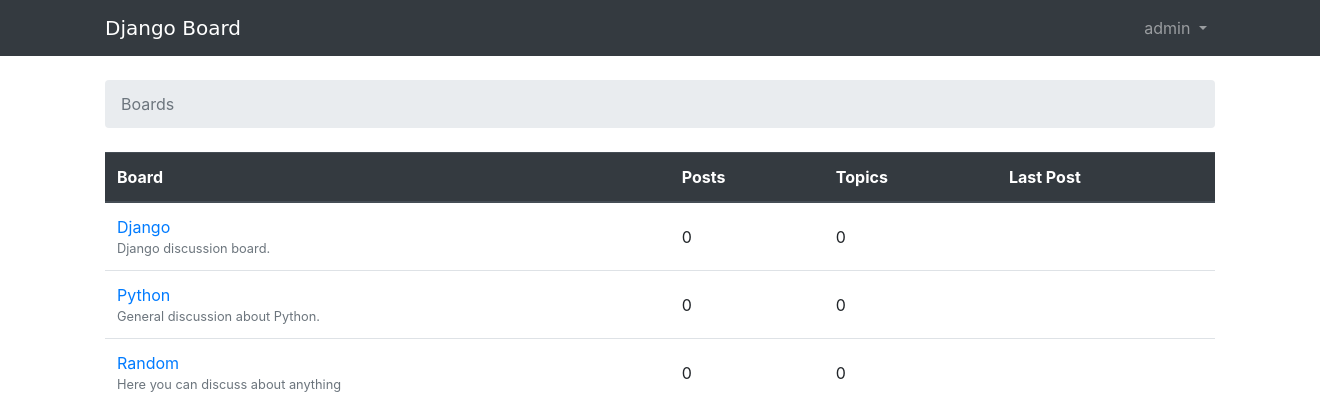
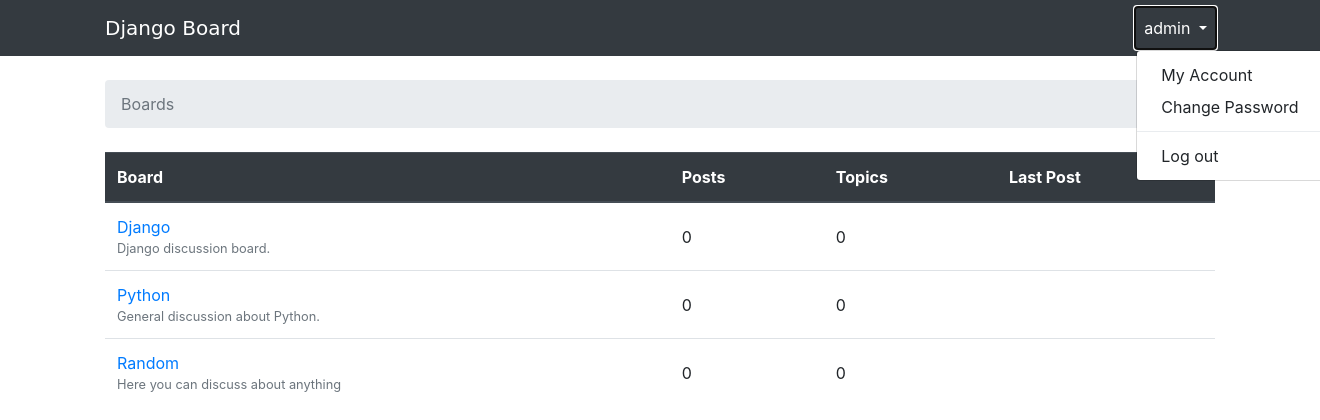
Before and after one commit to tigerjoy/learning-django-forum, a Django app: page / in a window 1320 px wide, after a click on "admin". Shown: the top 420 px of the page. Run offline with Django 3.2, Linux system fonts and the light colour scheme; a user stored in the database is signed in; data comes from the database, SQL or seed files in the repository; some libraries are stand-ins or nearby versions; some web fonts are replaced.

Commit message:
Update to show Log in, Sign Up button if the user is not logged in, dropdown menu otherwise

```diff
--- a/myproject/templates/base.html
+++ b/myproject/templates/base.html
@@ -15,25 +15,33 @@
 </head>
 <body>
     {% block body %}
-      <nav class="navbar navbar-expand-lg navbar-dark bg-dark">
+      <nav class="navbar navbar-expand-sm navbar-dark bg-dark">
           <div class="container">
             <a class="navbar-brand" href="{% url 'home' %}">Django Board</a>
             <button class="navbar-toggler" type="button" data-toggle="collapse" data-target="#navbarNavDropdown" aria-controls="navbarNavDropdown" aria-expanded="false" aria-label="Toggle navigation">
               <span class="navbar-toggler-icon"></span>
             </button>
             <div class="collapse navbar-collapse" id="navbarNavDropdown">
+              {% if user.is_authenticated %}
                 <ul class="navbar-nav ml-auto">
                   <li class="nav-item dropdown">
                     <a class="nav-link dropdown-toggle" href="#" id="navbarDropdownMenuLink" role="button" data-toggle="dropdown" aria-haspopup="true" aria-expanded="false">
                       {{ user.username }}
                     </a>
                     <div class="dropdown-menu" aria-labelledby="navbarDropdownMenuLink">
-                    <a class="dropdown-item" href="#">Action</a>
-                    <a class="dropdown-item" href="#">Another action</a>
-                    <a class="dropdown-item" href="#">Something else here</a>
+                      <a class="dropdown-item" href="#">My Account</a>
+                      <a class="dropdown-item" href="#">Change Password</a>
+                      <div class="dropdown-divider"></div>
+                      <a class="dropdown-item" href="{% url 'logout' %}">Log out</a>
                     </div>
                   </li>
                 </ul>
+              {% else %}
+                <form class="form-inline ml-auto">
+                  <a href="#" class="btn btn-outline-secondary">Log in</a>
+                  <a href="{% url 'signup' %}" class="btn btn-primary ml-2">Sign up</a>
+                </form>
+              {% endif %}
             </div>
           </div>
         </nav>
@@ -46,5 +54,7 @@
           {% endblock %}
       </div>
     {% endblock body %}
+    <script src="{% static 'js/jquery-3.5.1.min.js' %}"></script>
+    <script src="{% static 'js/bootstrap.bundle.min.js' %}"></script>
 </body>
 </html>
```
Lines whose indentation alone changed are shown as unchanged.
